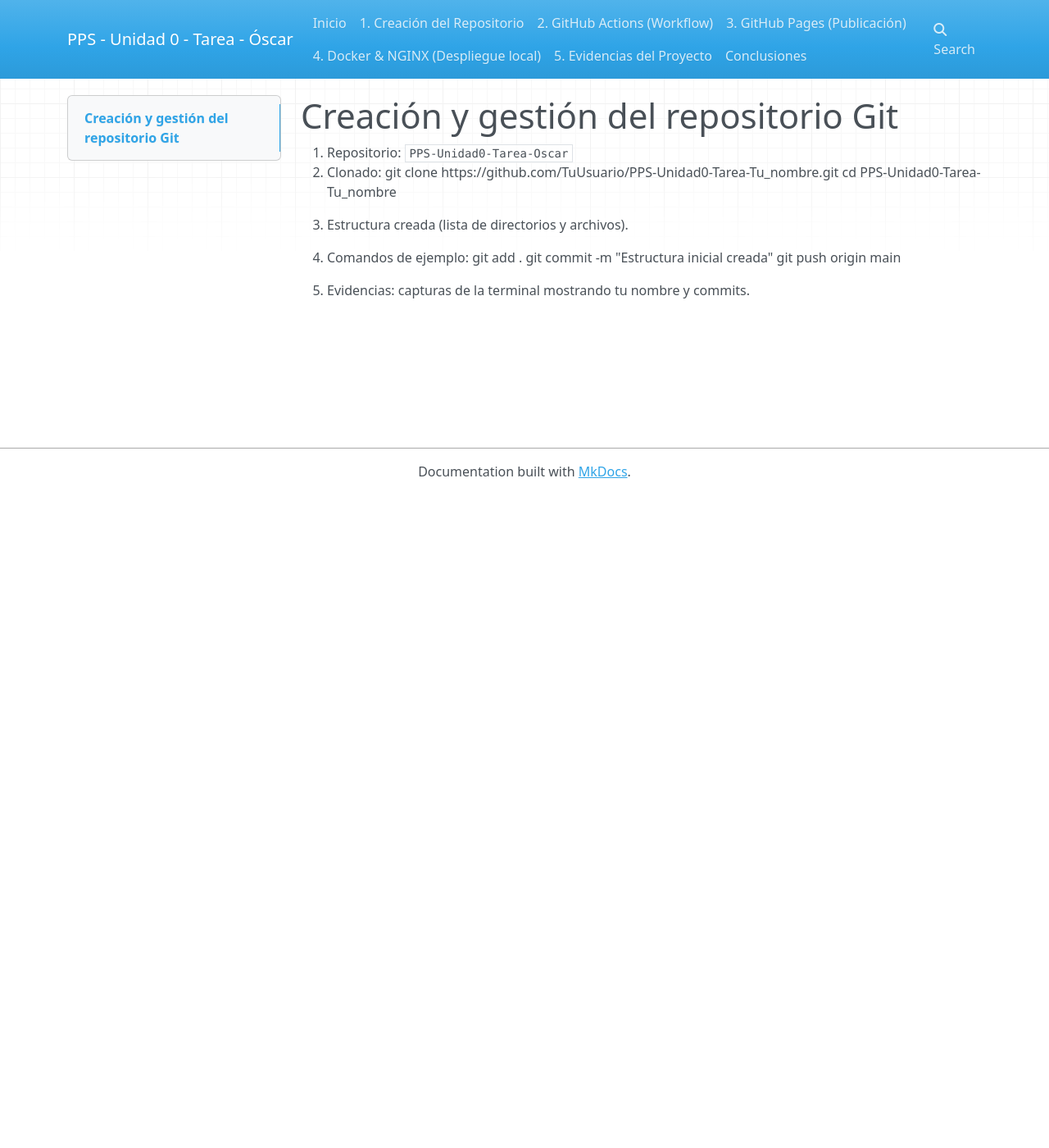
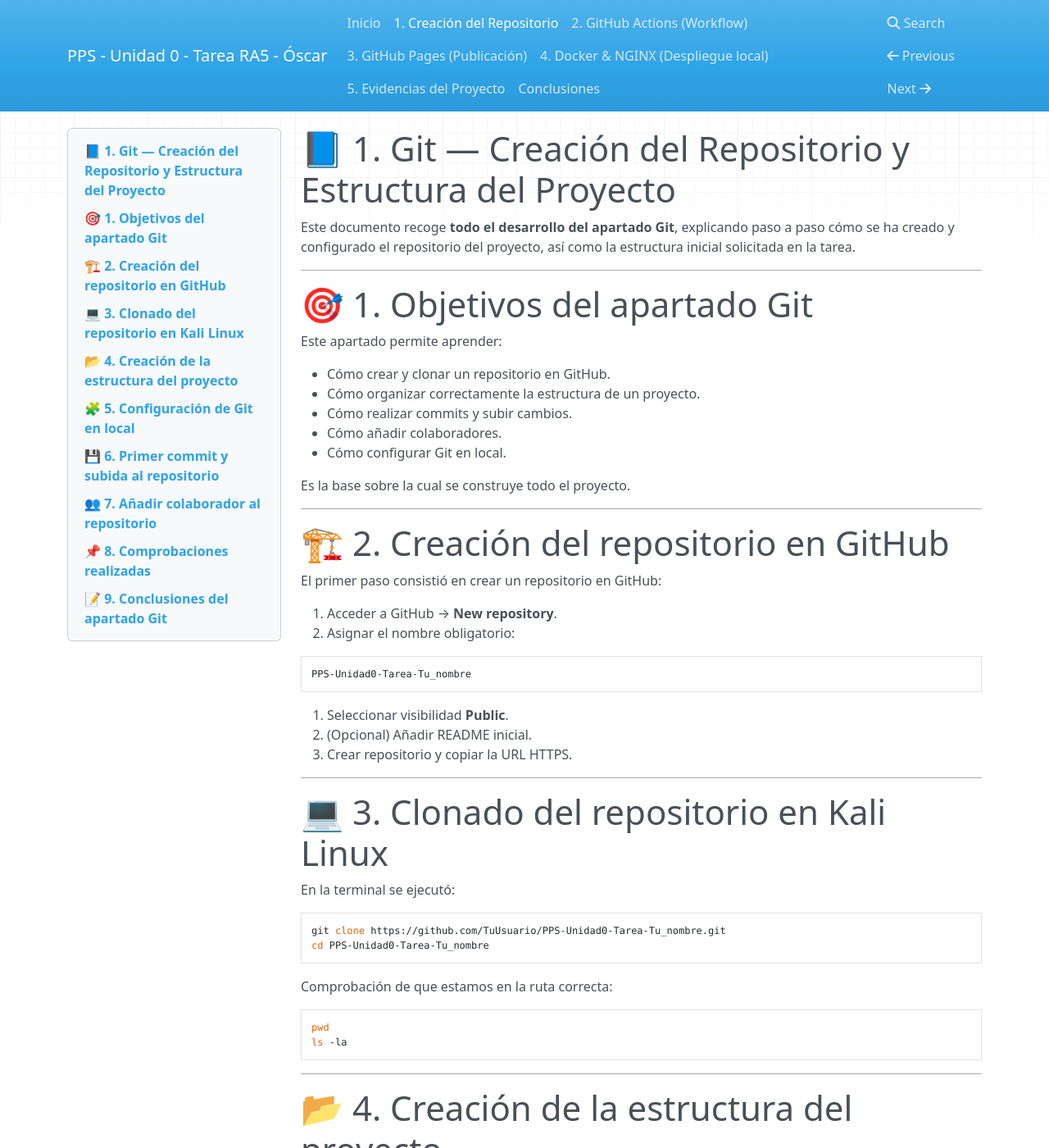
Before and after one commit to PPSOscar/PPS-Unidad0-Tarea-Oscar, an MkDocs documentation site: the page built from docs/git.md, in a window 1280 px wide and 1400 px high. Shown: the whole window at 82% size. Built offline with MkDocs 1.6.1, drawn with Linux system fonts in a browser that asks for light colours; nearby versions of some CDN libraries; some of the changed text lies outside the part shown.

Commit message:
Arreglando menú desplegable / Añadiendo documentación

````diff
--- a/docs/git.md
+++ b/docs/git.md
@@ -1,15 +1,165 @@
-# Creación y gestión del repositorio Git
+# 📘 1. Git — Creación del Repositorio y Estructura del Proyecto
 
-1. Repositorio: `PPS-Unidad0-Tarea-Oscar`
-2. Clonado:
+Este documento recoge **todo el desarrollo del apartado Git**, explicando paso a paso cómo se ha creado y configurado el repositorio del proyecto, así como la estructura inicial solicitada en la tarea.
+
+---
+
+# 🎯 1. Objetivos del apartado Git
+
+Este apartado permite aprender:
+
+- Cómo crear y clonar un repositorio en GitHub.
+- Cómo organizar correctamente la estructura de un proyecto.
+- Cómo realizar commits y subir cambios.
+- Cómo añadir colaboradores.
+- Cómo configurar Git en local.
+
+Es la base sobre la cual se construye todo el proyecto.
+
+---
+
+# 🏗️ 2. Creación del repositorio en GitHub
+
+El primer paso consistió en crear un repositorio en GitHub:
+
+1. Acceder a GitHub → **New repository**.
+2. Asignar el nombre obligatorio:
+
+```
+PPS-Unidad0-Tarea-Tu_nombre
+```
+
+3. Seleccionar visibilidad **Public**.
+4. (Opcional) Añadir README inicial.
+5. Crear repositorio y copiar la URL HTTPS.
+
+---
+
+# 💻 3. Clonado del repositorio en Kali Linux
+
+En la terminal se ejecutó:
+
+```bash
 git clone https://github.com/TuUsuario/PPS-Unidad0-Tarea-Tu_nombre.git
 cd PPS-Unidad0-Tarea-Tu_nombre
+```
 
-3. Estructura creada (lista de directorios y archivos).
+Comprobación de que estamos en la ruta correcta:
 
-4. Comandos de ejemplo:
+```bash
+pwd
+ls -la
+```
+
+---
+
+# 📂 4. Creación de la estructura del proyecto
+
+Se crearon todas las carpetas y archivos necesarios:
+
+```bash
+mkdir -p calculator docs .github/workflows
+touch calculator/__init__.py calculator/gui.py
+touch docs/index.md docs/git.md docs/gitActions.md docs/gitPages.md docs/docker.md docs/evidencias.md docs/conclusiones.md
+touch mkdocs.yml requirements.txt README.md
+```
+
+De esta forma queda montada toda la estructura base del proyecto.
+
+---
+
+# 🧩 5. Configuración de Git en local
+
+Antes de realizar commits, se configuró la identidad del usuario:
+
+```bash
+git config --global user.name "Tu Nombre"
+git config --global user.email "tu@correo.com"
+```
+
+Comprobación:
+
+```bash
+git config user.name
+git config user.email
+```
+
+Esto permite que los cambios subidos al repositorio queden correctamente firmados.
+
+---
+
+# 💾 6. Primer commit y subida al repositorio
+
+Después de crear la estructura:
+
+```bash
 git add .
-git commit -m "Estructura inicial creada"
+git commit -m "Estructura inicial del proyecto creada"
 git push origin main
+```
 
-5. Evidencias: capturas de la terminal mostrando tu nombre y commits.
+Este commit marca el punto inicial del proyecto, con todos los archivos base.
+
+---
+
+# 👥 7. Añadir colaborador al repositorio
+
+Para permitir supervisión y acceso al profesor, se añadió como colaborador:
+
+Ruta:
+
+```
+Repository → Settings → Collaborators → Add collaborator
+```
+
+Colaborador añadido:
+
+```
+PPSvjp
+```
+
+Esto habilita acceso directo al repositorio para revisión y control.
+
+---
+
+# 📌 8. Comprobaciones realizadas
+
+### ✔ Confirmación de la estructura del proyecto
+
+```bash
+ls -R
+```
+
+### ✔ Revisión del historial de cambios
+
+```bash
+git log --oneline
+```
+
+### ✔ Estado del repositorio
+
+```bash
+git status
+```
+
+---
+
+# 📝 9. Conclusiones del apartado Git
+
+Gracias a este apartado he podido aprender y reforzar:
+
+### 🔹 La importancia del control de versiones
+Git permite mantener el proyecto organizado, documentado y con un historial claro de cambios.
+
+### 🔹 Cómo crear y gestionar repositorios en GitHub
+Incluyendo la subida de cambios, configuración inicial y gestión de colaboradores.
+
+### 🔹 Cómo preparar una estructura completa de proyecto
+Que posteriormente será utilizada por herramientas como MkDocs y GitHub Actions.
+
+### 🔹 Flujo básico de trabajo en un proyecto real
+Clonación, configuración, commits, push, estructura y documentación.
+
+Este apartado sienta las bases para trabajar adecuadamente con automatización, publicación y despliegue en los apartados siguientes.
+
+---
--- a/docs/gitPages.md
+++ b/docs/gitPages.md
@@ -0,0 +1,165 @@
+# 📘 1. Git — Creación del Repositorio y Estructura del Proyecto
+
+Este documento recoge **todo el desarrollo del apartado Git**, explicando paso a paso cómo se ha creado y configurado el repositorio del proyecto, así como la estructura inicial solicitada en la tarea.
+
+---
+
+# 🎯 1. Objetivos del apartado Git
+
+Este apartado permite aprender:
+
+- Cómo crear y clonar un repositorio en GitHub.
+- Cómo organizar correctamente la estructura de un proyecto.
+- Cómo realizar commits y subir cambios.
+- Cómo añadir colaboradores.
+- Cómo configurar Git en local.
+
+Es la base sobre la cual se construye todo el proyecto.
+
+---
+
+# 🏗️ 2. Creación del repositorio en GitHub
+
+El primer paso consistió en crear un repositorio en GitHub:
+
+1. Acceder a GitHub → **New repository**.
+2. Asignar el nombre obligatorio:
+
+```
+PPS-Unidad0-Tarea-Tu_nombre
+```
+
+3. Seleccionar visibilidad **Public**.
+4. (Opcional) Añadir README inicial.
+5. Crear repositorio y copiar la URL HTTPS.
+
+---
+
+# 💻 3. Clonado del repositorio en Kali Linux
+
+En la terminal se ejecutó:
+
+```bash
+git clone https://github.com/TuUsuario/PPS-Unidad0-Tarea-Tu_nombre.git
+cd PPS-Unidad0-Tarea-Tu_nombre
+```
+
+Comprobación de que estamos en la ruta correcta:
+
+```bash
+pwd
+ls -la
+```
+
+---
+
+# 📂 4. Creación de la estructura del proyecto
+
+Se crearon todas las carpetas y archivos necesarios:
+
+```bash
+mkdir -p calculator docs .github/workflows
+touch calculator/__init__.py calculator/gui.py
+touch docs/index.md docs/git.md docs/gitActions.md docs/gitPages.md docs/docker.md docs/evidencias.md docs/conclusiones.md
+touch mkdocs.yml requirements.txt README.md
+```
+
+De esta forma queda montada toda la estructura base del proyecto.
+
+---
+
+# 🧩 5. Configuración de Git en local
+
+Antes de realizar commits, se configuró la identidad del usuario:
+
+```bash
+git config --global user.name "Tu Nombre"
+git config --global user.email "tu@correo.com"
+```
+
+Comprobación:
+
+```bash
+git config user.name
+git config user.email
+```
+
+Esto permite que los cambios subidos al repositorio queden correctamente firmados.
+
+---
+
+# 💾 6. Primer commit y subida al repositorio
+
+Después de crear la estructura:
+
+```bash
+git add .
+git commit -m "Estructura inicial del proyecto creada"
+git push origin main
+```
+
+Este commit marca el punto inicial del proyecto, con todos los archivos base.
+
+---
+
+# 👥 7. Añadir colaborador al repositorio
+
+Para permitir supervisión y acceso al profesor, se añadió como colaborador:
+
+Ruta:
+
+```
+Repository → Settings → Collaborators → Add collaborator
+```
+
+Colaborador añadido:
+
+```
+PPSvjp
+```
+
+Esto habilita acceso directo al repositorio para revisión y control.
+
+---
+
+# 📌 8. Comprobaciones realizadas
+
+### ✔ Confirmación de la estructura del proyecto
+
+```bash
+ls -R
+```
+
+### ✔ Revisión del historial de cambios
+
+```bash
+git log --oneline
+```
+
+### ✔ Estado del repositorio
+
+```bash
+git status
+```
+
+---
+
+# 📝 9. Conclusiones del apartado Git
+
+Gracias a este apartado he podido aprender y reforzar:
+
+### 🔹 La importancia del control de versiones
+Git permite mantener el proyecto organizado, documentado y con un historial claro de cambios.
+
+### 🔹 Cómo crear y gestionar repositorios en GitHub
+Incluyendo la subida de cambios, configuración inicial y gestión de colaboradores.
+
+### 🔹 Cómo preparar una estructura completa de proyecto
+Que posteriormente será utilizada por herramientas como MkDocs y GitHub Actions.
+
+### 🔹 Flujo básico de trabajo en un proyecto real
+Clonación, configuración, commits, push, estructura y documentación.
+
+Este apartado sienta las bases para trabajar adecuadamente con automatización, publicación y despliegue en los apartados siguientes.
+
+---
--- a/mkdocs.yml
+++ b/mkdocs.yml
@@ -1,12 +1,12 @@
-site_name: PPS - Unidad 0 - Tarea - Óscar
+site_name: PPS - Unidad 0 - Tarea RA5 - Óscar
 theme:
   name: mkdocs
 
 nav:
-  - Inicio: docs/index.md
-  - 1. Creación del Repositorio: docs/git.md
-  - 2. GitHub Actions (Workflow): docs/gitActions.md
-  - 3. GitHub Pages (Publicación): docs/gitPages.md
-  - 4. Docker & NGINX (Despliegue local): docs/docker.md
-  - 5. Evidencias del Proyecto: docs/evidencias.md
-  - Conclusiones: docs/conclusiones.md
+  - Inicio: index.md
+  - 1. Creación del Repositorio: git.md
+  - 2. GitHub Actions (Workflow): gitActions.md
+  - 3. GitHub Pages (Publicación): gitPages.md
+  - 4. Docker & NGINX (Despliegue local): docker.md
+  - 5. Evidencias del Proyecto: evidencias.md
+  - Conclusiones: conclusiones.md
````
Also changed, not shown: docs/gitActions.md (+189 -0 lines).
